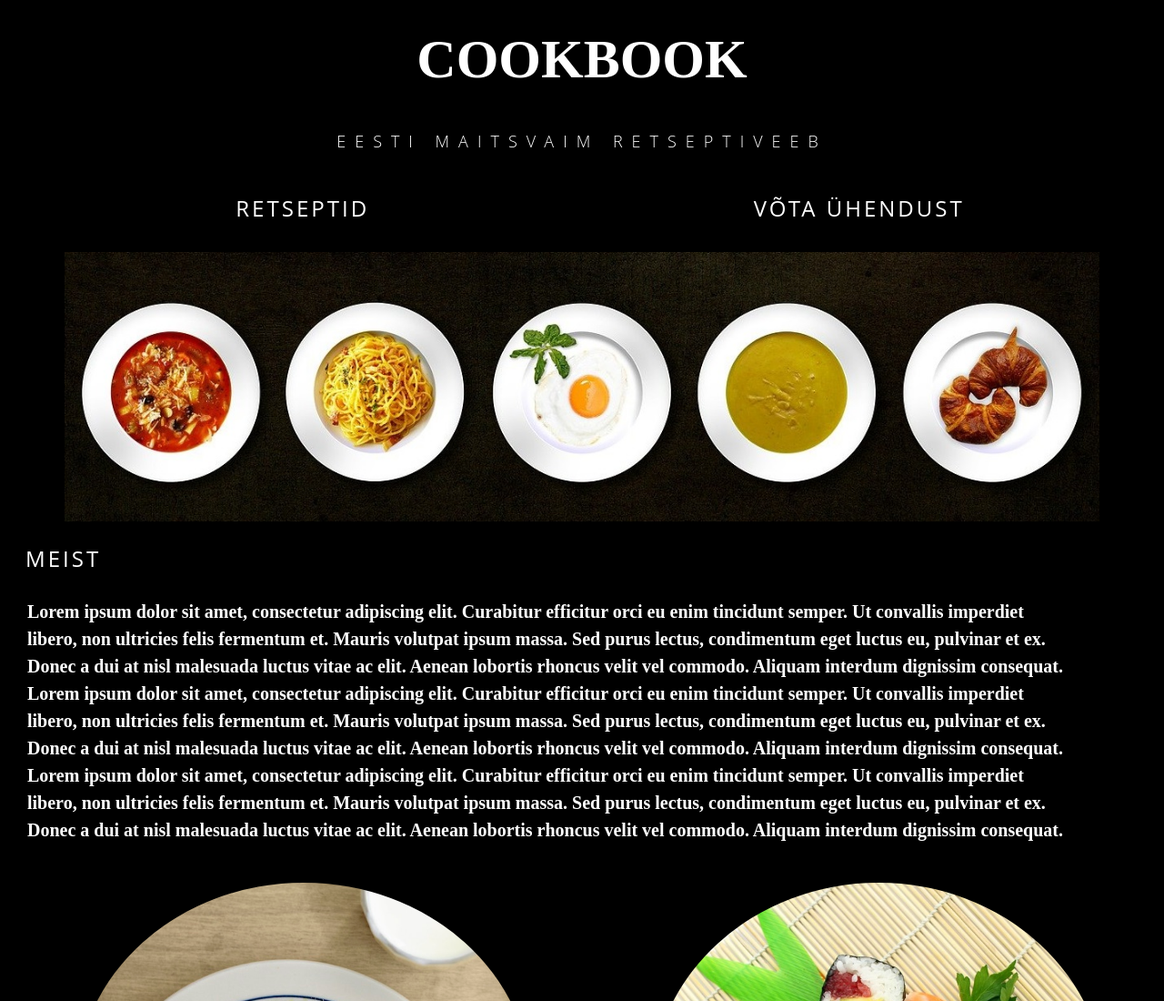
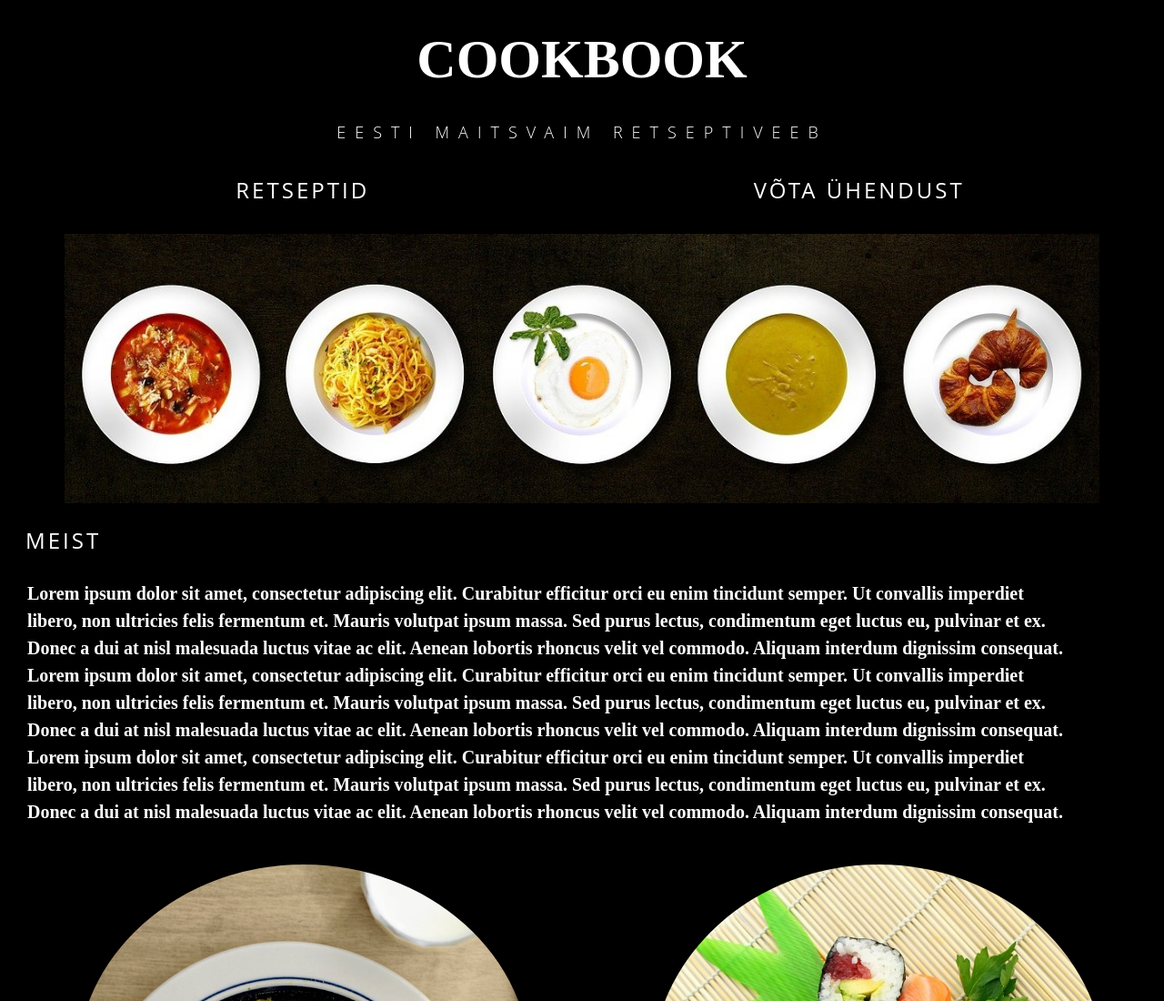
Before and after one commit to rasmuslaane/cookbook, a plain HTML site: page index.html in a window 1280 px wide. Shown: the top 1100 px of the page at 91% size. Drawn offline with Linux system fonts and the light colour scheme.

Commit message:
Update style.css

```diff
--- a/style.css
+++ b/style.css
@@ -53,7 +53,7 @@ header h2 {
     font-weight: 200;
     font-size: 10px;
     color: #ffffff;
-    line-height: 50px;
+    line-height: 30px;
     text-transform: uppercase;
     text-align: center;
 }
```
